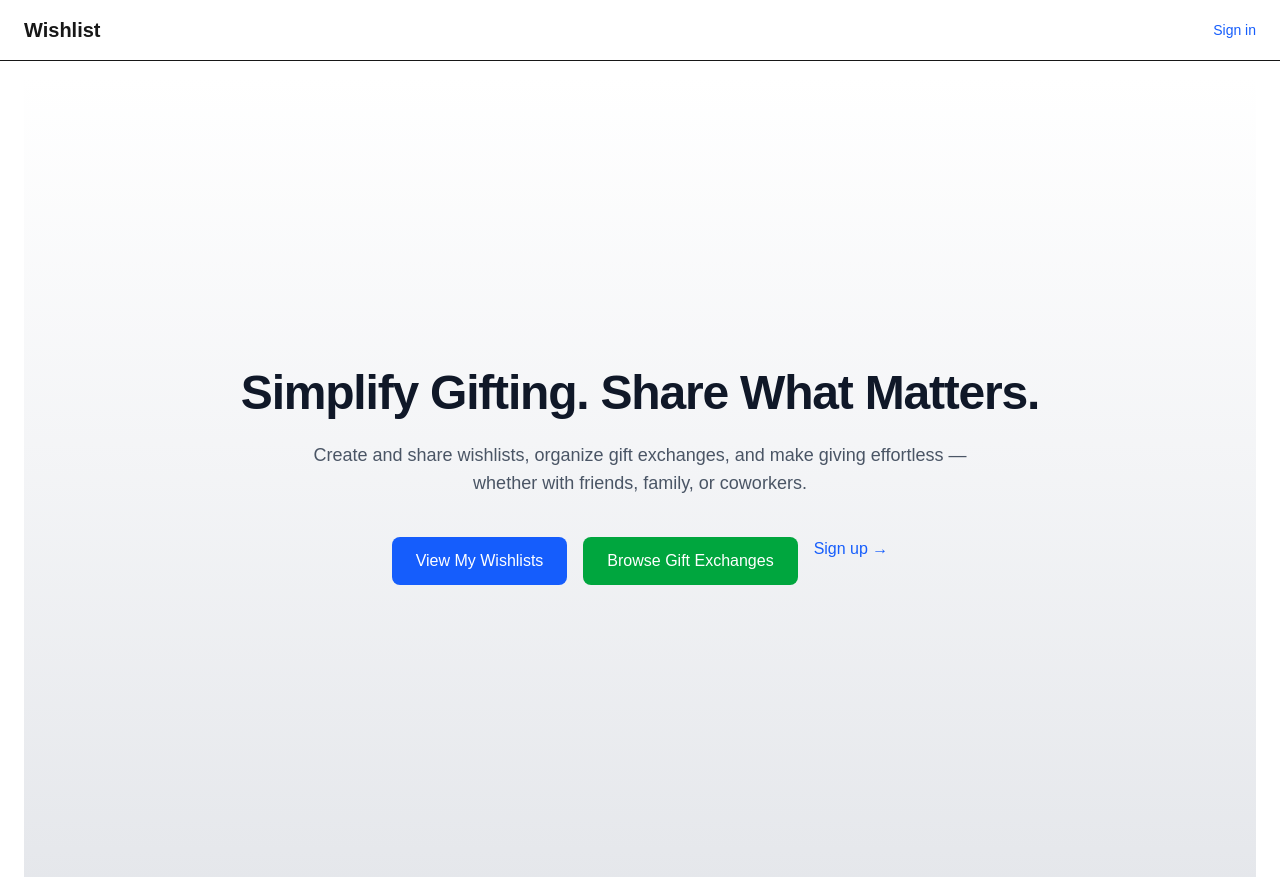
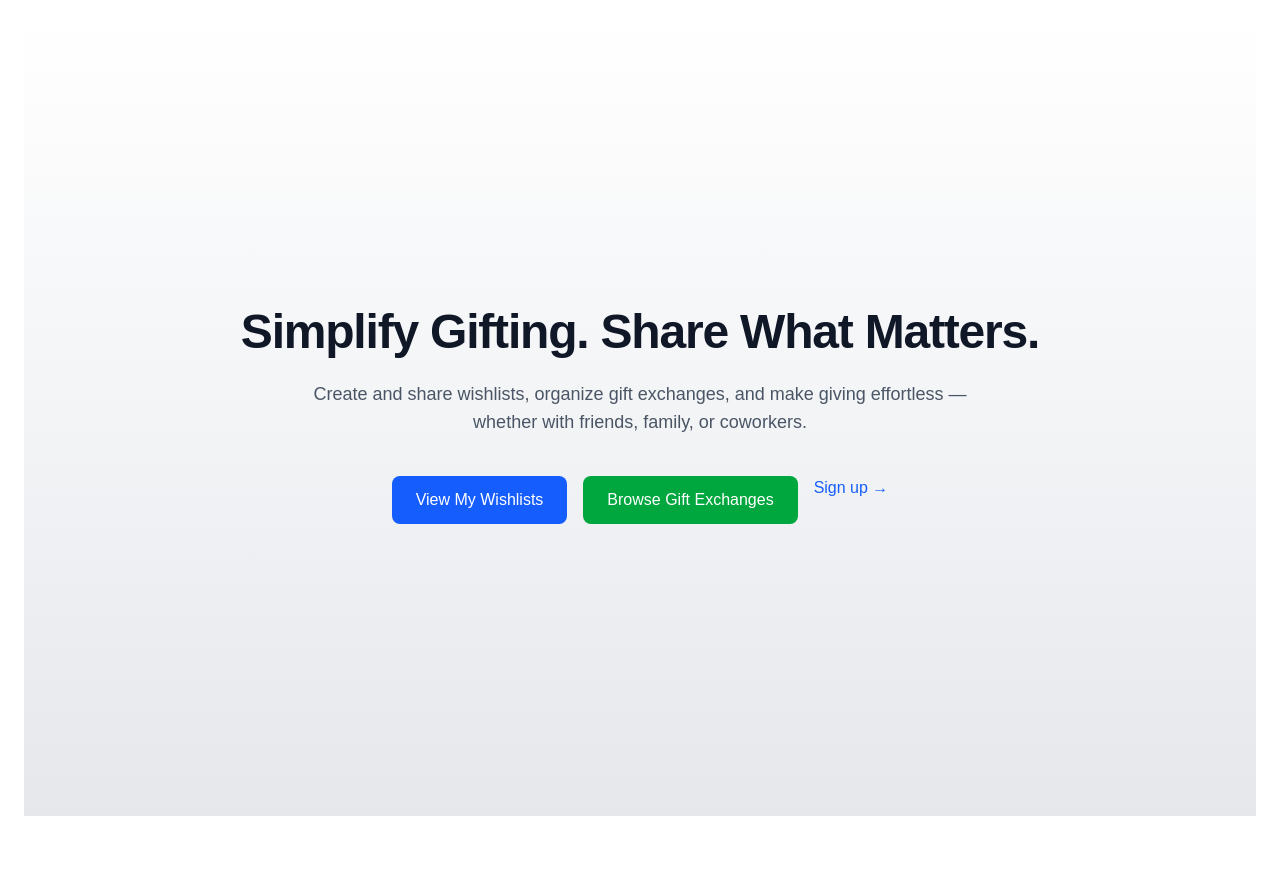
Before and after one commit to navyjosh/Open-Gift-Exchange, a Next.js app: page / in a window 1280 px wide. After the commit the page ends 832 px from the top, so only its background shows below. Built offline with nearby package versions, Linux system fonts and the light colour scheme; no server answers.

Commit message:
conditionally display header

```diff
--- /dev/null
+++ b/LayoutShell.tsx
@@ -0,0 +1,25 @@
+'use client'
+
+import { usePathname } from 'next/navigation'
+import Link from 'next/link'
+import { AuthButtons } from '@/components/AuthButtons'
+
+export default function LayoutShell({ children }: { children: React.ReactNode }) {
+    const pathname = usePathname()
+
+    const isLandingPage = pathname === '/'
+
+    return (
+        <>
+            {!isLandingPage && (
+                <header className="flex items-center justify-between px-6 py-4 border-b">
+                    <h1 className="text-xl font-bold">
+                        <Link href="/">Wishlist</Link>
+                    </h1>
+                    <AuthButtons />
+                </header>
+            )}
+            <main className="px-6 py-4">{children}</main>
+        </>
+    )
+}
--- a/app/layout.tsx
+++ b/app/layout.tsx
@@ -4,7 +4,8 @@ import type { Metadata } from "next";
 import { Geist, Geist_Mono } from "next/font/google";
 import "./globals.css";
 import Link from 'next/link'
-
+import { usePathname } from 'next/navigation'
+import LayoutShell from "@/LayoutShell";
 
 const geistSans = Geist({
   variable: "--font-geist-sans",
@@ -26,21 +27,16 @@ export default function RootLayout({
 }: Readonly<{
   children: React.ReactNode;
 }>) {
-
-
   return (
     <html lang="en">
-      <body className={`${geistSans.variable} ${geistMono.variable} antialiased min-h-screen bg-white dark:bg-gray-950 text-black dark:text-white`}>
+      <body
+        className={`${geistSans.variable} ${geistMono.variable} antialiased min-h-screen bg-white dark:bg-gray-950 text-black dark:text-white`}
+      >
         <Providers>
-          <header className="flex items-center justify-between px-6 py-4 border-b">
-            <h1 className="text-xl font-bold">
-              <Link href="/">Wishlist</Link>
-            </h1>
-            <AuthButtons />
-          </header>
-          <main className="px-6 py-4">
+          {/* Client component needed to conditionally render header */}
+          <LayoutShell>
             {children}
-          </main>
+          </LayoutShell>
         </Providers>
       </body>
     </html>
```
